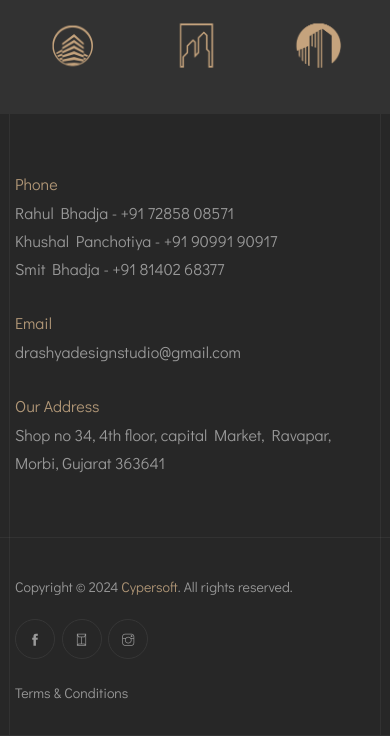
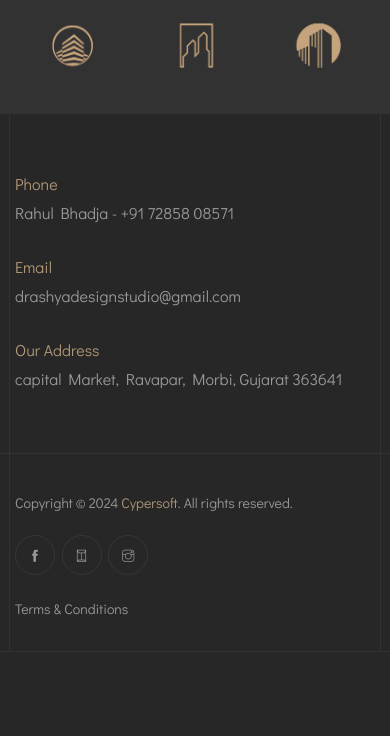
Before and after one commit to CypersoftGithub/Drashyadesignstudio, a plain HTML site: page services.html in a window 390 px wide. Shown: the part 2747-3483 px from the top of the page. After the commit the page ends 3399 px from the top, so only its background shows below. Drawn offline with nearby package versions, Linux system fonts and the light colour scheme.

Commit message:
Update contact information in services.html
Removed two phone numbers and simplified address.

```diff
--- a/services.html
+++ b/services.html
@@ -449,8 +449,6 @@
                   <h6>Phone</h6>
                 </div>
                 <p>Rahul Bhadja - +91 72858 08571</p>
-                <p>Khushal Panchotiya - +91 90991 90917</p>
-                <p>Smit Bhadja - +91 81402 68377</p>
               </div>
             </div>
             <div class="col-md-4 mb-30">
@@ -466,7 +464,7 @@
                 <div class="fothead">
                   <h6>Our Address</h6>
                 </div>
-                <p>Shop no 34, 4th floor, capital Market, Ravapar, Morbi, Gujarat 363641</p>
+                <p>capital Market, Ravapar, Morbi, Gujarat 363641</p>
               </div>
             </div>
           </div>
```
